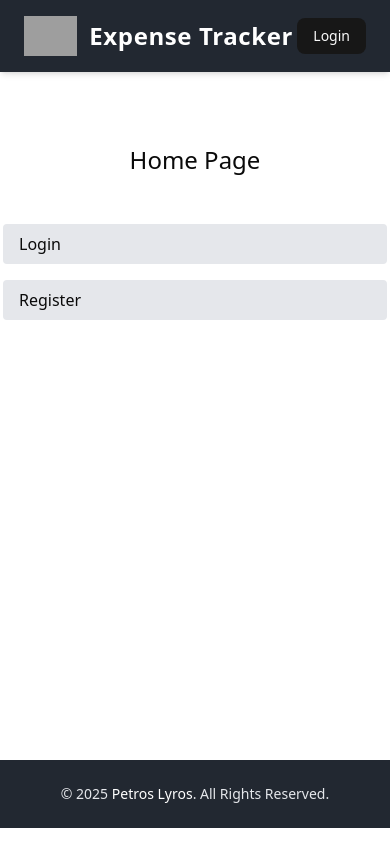
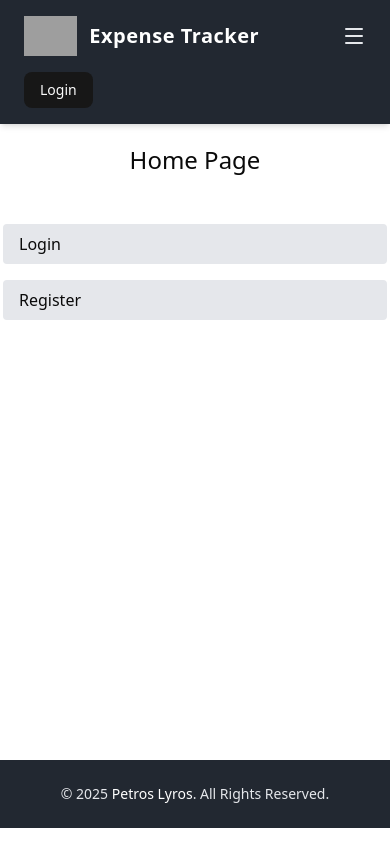
Before and after one commit to Petroslyros/expense-tracker-react, a React (Vite) app: page / in a window 390 px wide. Built offline with nearby package versions, Linux system fonts and the light colour scheme; no server answers; grey boxes are pictures that could not be loaded.

Commit message:
feat: update header to be more responsive on smaller res

```diff
--- a/src/components/layout/Header.tsx
+++ b/src/components/layout/Header.tsx
@@ -1,50 +1,59 @@
 import { AuthButton } from "@/components/AuthButton";
 import { useAuth } from "@/hooks/useAuth";
 import { Link } from "react-router";
+import { useState } from "react";
+import { Menu, X } from "lucide-react";
 
-//The navigation header that shows different menu items based on user
-// authentication status and role (admin vs regular user).
 const Header = () => {
-    // Custom hook that accesses our AuthContext to get user authentication state
-    //  reads data from AuthProvider
     const { isAuthenticated, username, userRole } = useAuth();
+    const [menuOpen, setMenuOpen] = useState(false);
+
+    const toggleMenu = () => {
+        setMenuOpen(!menuOpen);
+    };
+
+    const closeMenu = () => {
+        setMenuOpen(false);
+    };
 
     return (
         <header className="bg-[#222831] w-full fixed top-0 z-50 shadow-md">
-            <div className="container mx-auto px-6 py-4 flex items-center justify-between">
+            <div className="container mx-auto px-6 py-4">
+                <div className="flex items-center justify-between">
                     {/* Logo + Title */}
-                {/* Link is React Router's version of <a> tag - doesn't reload the page */}
-                <Link to="/" className="flex items-center gap-3">
+                    <Link to="/" className="flex items-center gap-3" onClick={closeMenu}>
                         <img
                             className="h-10"
                             src="https://cdn-icons-png.flaticon.com/512/2331/2331970.png"
                             alt="Expense Tracker Logo"
                         />
-                    <h1 className="text-white text-2xl font-semibold tracking-wide">
+                        <h1 className="text-white text-xl md:text-2xl font-semibold tracking-wide">
                             Expense Tracker
                         </h1>
                     </Link>
 
-                {/* Navigation */}
-                <div className="flex items-center gap-6">
-                    {/* Conditional rendering: only show nav if user is logged in */}
-                    {/* && is "short-circuit evaluation" - if left side is false, right side never runs */}
+                    {/* Desktop Navigation */}
+                    <div className="hidden md:flex items-center gap-6">
                         {isAuthenticated && (
                             <>
                                 <nav className="flex gap-6 text-gray-200 font-medium">
-                                <Link to="/expenses" className="hover:text-white transition">
+                                    <Link
+                                        to="/expenses"
+                                        className="hover:text-white transition duration-200"
+                                    >
                                         Expenses
                                     </Link>
-                                {/* Nested conditional: only admins see Users link */}
                                     {userRole === "Admin" && (
-                                    <Link to="/users" className="hover:text-white transition">
+                                        <Link
+                                            to="/users"
+                                            className="hover:text-white transition duration-200"
+                                        >
                                             Users
                                         </Link>
                                     )}
                                 </nav>
-                            <span className="text-gray-300">
+                                <span className="text-gray-300 text-sm lg:text-base">
                                     Welcome, {username}
-                                {/* Show admin badge if user is admin */}
                                     {userRole === "Admin" && (
                                         <span className="ml-2 text-xs bg-yellow-500 text-black px-2 py-1 rounded">
                                             Admin
@@ -53,9 +62,67 @@ const Header = () => {
                                 </span>
                             </>
                         )}
-                    {/* AuthButton shows Login or Logout based on auth state */}
                         <AuthButton />
                     </div>
+
+                    {/* Mobile Menu Button */}
+                    <div className="md:hidden flex items-center gap-4">
+                        <button
+                            onClick={toggleMenu}
+                            className="text-gray-200 hover:text-white transition"
+                            aria-label="Toggle menu"
+                        >
+                            {menuOpen ? (
+                                <X className="w-6 h-6" />
+                            ) : (
+                                <Menu className="w-6 h-6" />
+                            )}
+                        </button>
+                    </div>
+                </div>
+
+                {/* Mobile Navigation Menu */}
+                {menuOpen && isAuthenticated && (
+                    <div className="md:hidden mt-4 pb-4 border-t border-gray-700">
+                        <nav className="flex flex-col gap-3 py-4">
+                            <Link
+                                to="/expenses"
+                                className="text-gray-200 hover:text-white transition duration-200 py-2"
+                                onClick={closeMenu}
+                            >
+                                Expenses
+                            </Link>
+                            {userRole === "Admin" && (
+                                <Link
+                                    to="/users"
+                                    className="text-gray-200 hover:text-white transition duration-200 py-2"
+                                    onClick={closeMenu}
+                                >
+                                    Users
+                                </Link>
+                            )}
+                        </nav>
+
+                        <div className="border-t border-gray-700 pt-4">
+                            <div className="text-gray-300 text-sm mb-3">
+                                Welcome, {username}
+                                {userRole === "Admin" && (
+                                    <span className="ml-2 text-xs bg-yellow-500 text-black px-2 py-1 rounded">
+                                        Admin
+                                    </span>
+                                )}
+                            </div>
+                            <AuthButton />
+                        </div>
+                    </div>
+                )}
+
+                {/* Mobile Auth Button (when not authenticated) */}
+                {!isAuthenticated && (
+                    <div className="md:hidden mt-4">
+                        <AuthButton />
+                    </div>
+                )}
             </div>
         </header>
     );
```
Lines whose indentation alone changed are shown as unchanged.
